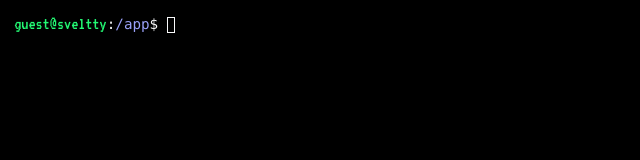
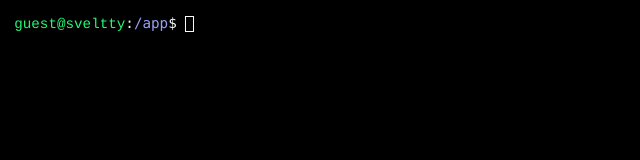
Before and after one commit to subiabre/sveltty, a SvelteKit app: page / in a window 1280 px wide. Shown: the top 160 px of the page, without its empty margins (0-640 px from the left). Built offline with nearby package versions, Linux system fonts and the light colour scheme.

Commit message:
Update css selection color and code typeface

```diff
--- a/src/app.css
+++ b/src/app.css
@@ -1,5 +1,3 @@
-@import url('https://fonts.googleapis.com/css2?family=VT323&display=swap');
-
 :root {
     --color-white: #f8f9fa;
     --color-black: #000000;
@@ -13,12 +11,17 @@
 
     --line-height: 1.5em;
 
-    --typeface-code: 'VT323', monospace;
     --typeface-text: 'DejaVu Sans Mono', monospace;
 }
 
 * {
     text-rendering: geometricPrecision;
+}
+
+*::selection {
+    color: var(--color-background);
+
+    background-color: var(--color-text);
 }
 
 body {
@@ -94,13 +97,12 @@ a:focus {
 }
 
 pre {
-    padding: 0;
+    padding: 1lh 0;
     overflow-x: scroll;
 }
 
 code {
-    font-size: 1.25em;
-    font-family: var(--typeface-code);
+    font-size: 0.89rem;
 
     color: var(--color-green);
 }
```
Also changed, not shown: src/styles/code.css (+5 -5 lines).
